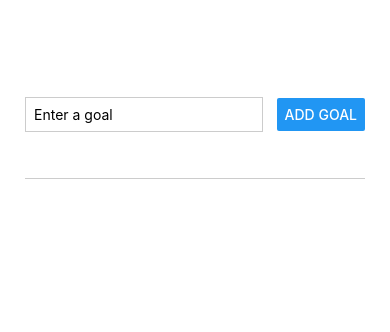
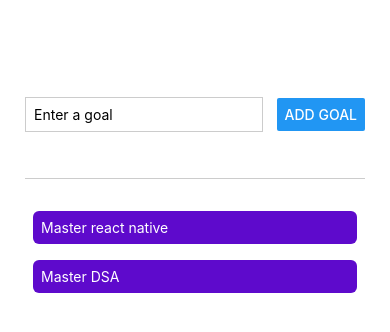
Before and after one commit to Dhanunjaya26/react-native-learning, a React Native app: screen / in a window 390 px wide. Shown: the top 332 px of the page. Built offline with nearby package versions, Linux system fonts and the light colour scheme.

Commit message:
optimising goals list by replacing ScrollView with FlatList- refer notion for details on flatlist

```diff
--- a/App.js
+++ b/App.js
@@ -2,6 +2,7 @@ import { StatusBar } from "expo-status-bar";
 import { useState } from "react";
 import {
   Button,
+  FlatList,
   ScrollView,
   StyleSheet,
   Text,
@@ -10,16 +11,16 @@ import {
 } from "react-native";
 
 const GOALS_LIST = [
-  // {
-  //   id: 0,
-  //   title: "Master react native",
-  //   isComplete: false,
-  // },
-  // {
-  //   id: 1,
-  //   title: "Master DSA",
-  //   isComplete: false,
-  // },
+  {
+    key: 0,
+    title: "Master react native",
+    isComplete: false,
+  },
+  {
+    key: 1,
+    title: "Master DSA",
+    isComplete: false,
+  },
 ];
 
 export default function App() {
@@ -31,7 +32,7 @@ export default function App() {
       console.log("goal added to the list", inputValue);
       setGoals([
         ...goals,
-        { id: goals.length, title: inputValue, isComplete: false },
+        { key: goals.length, title: inputValue, isComplete: false },
       ]);
       setInputValue("");
     }
@@ -47,21 +48,20 @@ export default function App() {
         />
         <Button title="Add Goal" onPress={addGoalHandler} />
       </View>
-      {/* we have to add scroll view to make content scrollable and wrap scrollView inside a view, only then the goals container will ocuppy the intended space. if you don't do it and add goalsContainer styles directly on ScrollView, the space that it occupies won't be correct. Basically outer view controls how much screen the content should take up and ScrollView makes the content scrollable */}
       <View style={styles.goalsContainer}>
-        <ScrollView alwaysBounceVertical={false}>
-          {goals &&
-            goals.map((goal) => {
-              {
-                /* wrapping text inside view here as ios native element which will be transpiled to from Text, won't support borderRadius.(It seems to support now - latest) */
-              }
-              return (
-                <View key={goal.id} style={styles.goalItem}>
-                  <Text style={styles.goalText}>{goal.title}</Text>
-                </View>
-              );
-            })}
-        </ScrollView>
+        <FlatList
+          alwaysBounceVertical={false}
+          data={goals}
+          renderItem={(itemData) => {
+            // you don't have to give key prop to the elements in the list. FlatList takes care of it if you provide key property in each object of goals array.
+            // FlatList calls renderItem({ item, index, separators }). So, the argument in callback function assigned to renderItem(itemData) is actually an object. So, inorder to extract title from the goal, you have to do itemData.item.title
+            return (
+              <View style={styles.goalItem}>
+                <Text style={styles.goalText}>{itemData.item.title}</Text>
+              </View>
+            );
+          }}
+        />
       </View>
     </View>
   );
```
